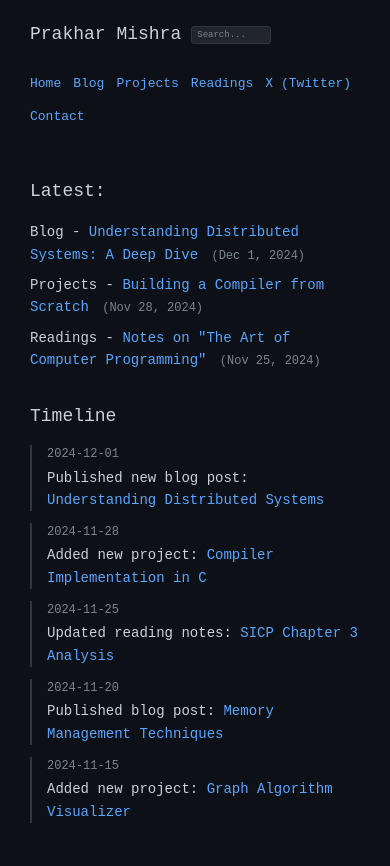
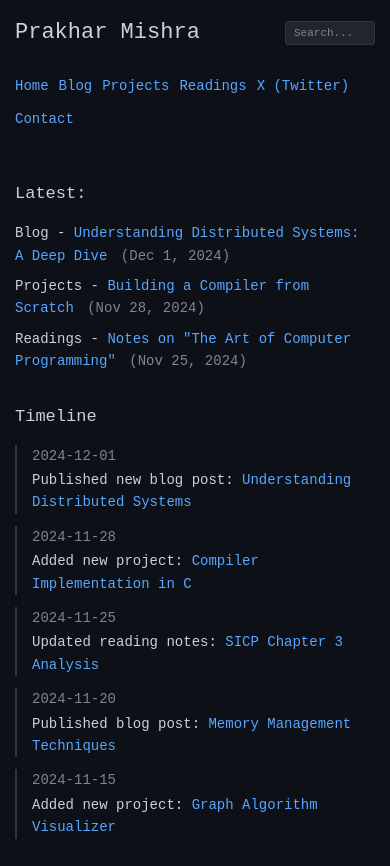
Before and after one commit to prakhars-website/website, a plain HTML site: page index.html in a window 390 px wide. Drawn offline with Linux system fonts and the light colour scheme.

Commit message:
Update index.html

```diff
--- a/index.html
+++ b/index.html
@@ -17,7 +17,8 @@
             color: #c9d1d9;
             line-height: 1.6;
             max-width: 800px;
-            margin: 0;
+            margin: 0 auto;
+            margin-left: 80px;
             padding: 20px 30px;
         }
 
@@ -28,9 +29,9 @@
 
         .header-top {
             display: flex;
+            justify-content: space-between;
             align-items: baseline;
             margin-bottom: 15px;
-            gap: 20px;
         }
 
         .search-container {
@@ -42,10 +43,10 @@
             background-color: #21262d;
             border: 1px solid #30363d;
             color: #c9d1d9;
-            padding: 6px 10px;
+            padding: 7px 12px;
             font-family: 'Courier New', monospace;
-            font-size: 12px;
-            width: 180px;
+            font-size: 14px;
+            width: 200px;
             border-radius: 3px;
             transform: translateY(-2px);
         }
@@ -62,13 +63,13 @@
         nav {
             display: flex;
             flex-wrap: wrap;
-            gap: 20px;
+            gap: 15px;
         }
 
         nav a {
             color: #58a6ff;
             text-decoration: none;
-            font-size: 14px;
+            font-size: 16px;
             white-space: nowrap;
         }
 
@@ -77,13 +78,13 @@
         }
 
         h1 {
-            font-size: 24px;
+            font-size: 28px;
             font-weight: normal;
             margin-bottom: 10px;
         }
 
         h2 {
-            font-size: 18px;
+            font-size: 20px;
             font-weight: normal;
             margin: 30px 0 15px 0;
         }
@@ -94,7 +95,7 @@
 
         .latest-item {
             margin-bottom: 8px;
-            font-size: 14px;
+            font-size: 16px;
         }
 
         .latest-item a {
@@ -108,7 +109,7 @@
 
         .latest-date {
             color: #7d8590;
-            font-size: 12px;
+            font-size: 14px;
             margin-left: 5px;
         }
 
@@ -118,14 +119,14 @@
 
         .timeline-item {
             margin-bottom: 12px;
-            font-size: 14px;
+            font-size: 16px;
             padding-left: 15px;
             border-left: 2px solid #30363d;
         }
 
         .timeline-date {
             color: #7d8590;
-            font-size: 12px;
+            font-size: 14px;
         }
 
         .timeline-content {
@@ -143,34 +144,16 @@
 
         /* Mobile responsiveness */
         @media (max-width: 600px) {
-            .search-bar {
-                width: 120px;
-                font-size: 11px;
-                padding: 5px 8px;
+            body {
+                padding: 15px 20px;
+                margin-left: 0;
+                margin: 0 auto;
             }
 
-            h1 {
-                font-size: 20px;
-            }
-
-            nav {
-                gap: 15px;
-            }
-        }
-
-        @media (max-width: 480px) {
             .search-bar {
-                width: 100px;
-                font-size: 10px;
-                padding: 4px 6px;
-            }
-
-            .header-top {
-                gap: 15px;
-            }
-
-            h1 {
-                font-size: 18px;
+                width: 110px;
+                font-size: 12px;
+                padding: 6px 10px;
             }
 
             nav {
@@ -178,19 +161,59 @@
             }
 
             nav a {
-                font-size: 13px;
+                font-size: 15px;
+            }
+
+            h1 {
+                font-size: 24px;
+            }
+
+            h2 {
+                font-size: 18px;
+            }
+
+            .latest-item {
+                font-size: 15px;
+            }
+
+            .timeline-item {
+                font-size: 15px;
             }
         }
 
-        @media (max-width: 400px) {
-            .search-bar {
-                width: 80px;
-                font-size: 9px;
-                padding: 3px 5px;
+        @media (max-width: 480px) {
+            body {
+                padding: 15px 15px;
             }
 
-            .header-top {
+            .search-bar {
+                width: 90px;
+                font-size: 11px;
+                padding: 5px 8px;
+            }
+
+            nav {
                 gap: 10px;
+            }
+
+            nav a {
+                font-size: 14px;
+            }
+
+            h1 {
+                font-size: 22px;
+            }
+
+            h2 {
+                font-size: 17px;
+            }
+
+            .latest-item {
+                font-size: 14px;
+            }
+
+            .timeline-item {
+                font-size: 14px;
             }
         }
     </style>
```
